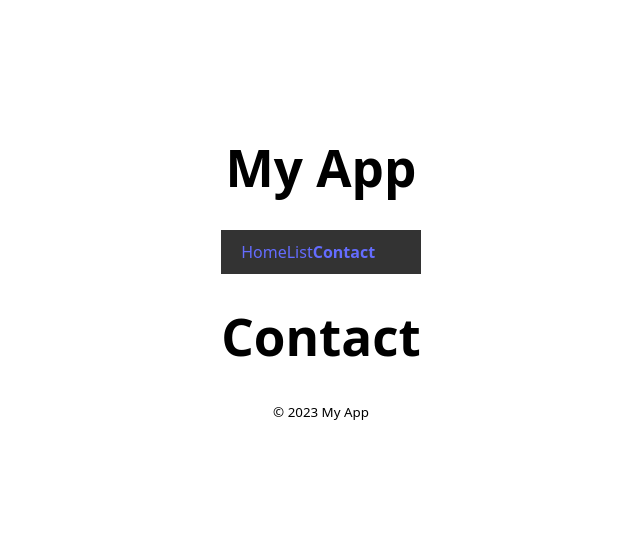
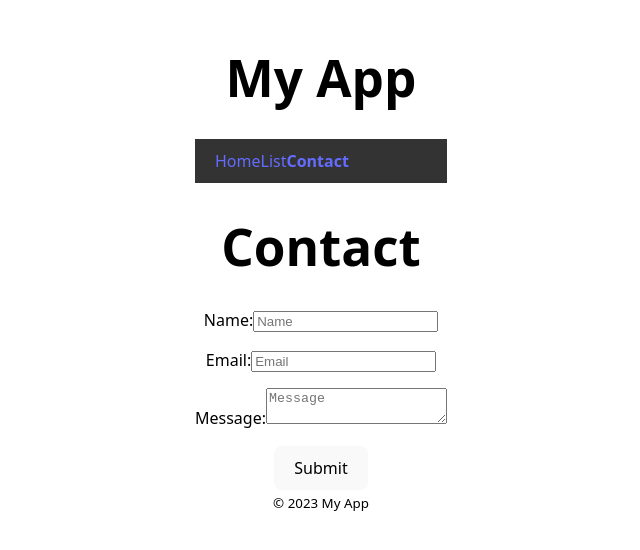
Before and after one commit to Phong-Le-Duc/react-template, a React (Vite) app: page /contact in a window 1280 px wide. Shown: the part 136-686 px from the top of the page, without its empty margins (319-959 px from the left). Built offline with nearby package versions, Linux system fonts and the light colour scheme.

Commit message:
update handleSubmit to be async

```diff
--- a/package.json
+++ b/package.json
@@ -15,7 +15,8 @@
     "react": "^19.1.0",
     "react-dom": "^19.1.0",
     "react-icons": "^5.5.0",
-    "react-router": "^7.6.0"
+    "react-router": "^7.6.0",
+    "zod": "^3.25.30"
   },
   "devDependencies": {
     "@eslint/js": "^9.25.0",
--- a/src/pages/Contact.jsx
+++ b/src/pages/Contact.jsx
@@ -1,6 +1,81 @@
+import { Form, useNavigate } from "react-router"
+import { z } from "zod/v4";
+import { useState } from "react";
+
+const contactSchema = z.object({
+    name: z.string().min(2, "Name is required"),
+    email: z.email(),
+    message: z.string().min(1, "Message is required") //.optional() metoden så det ikke er et krav at udfylde feltet hvis det er.
+})
+
 export default function Contact() {
+    const [errors, setErrors] = useState({});
+    const navigate = useNavigate()
+
+    async function handleSubmit(event) {
+        event.preventDefault();
+
+        const formData = new FormData(event.target);
+        const data = Object.fromEntries(formData.entries());
+        console.log("Form submitted:", data);
+
+        const result = contactSchema.safeParse(data)
+
+        if (!result.success) {
+            const errors = z.treeifyError(result.error)
+            console.log(errors);
+            setErrors(errors.properties)
+        } else {
+            setErrors({})
+
+            const response = await fetch("https://jsonplaceholder.typicode.com/users", {
+                method: "POST",
+                headers: {
+                    "Content-type": "application/json"
+                },
+                body: JSON.stringify(result.data)
+            })
+
+            // .then(res => {
+            //     console.log("data was sent!!!");
+            //     if (res.ok) navigate("/")
+            // })
+
+            if (!response.ok) {
+                throw new Error(("Could not save data"))
+            }
+            console.log("data was sent!!!");
+            navigate("/")
+        }
+
+
+
+
+
+        // fetch... method post
+    }
 
     return (
-        <h1>Contact</h1>
+        <>
+            <h1>Contact</h1>
+            <Form method="post" onSubmit={handleSubmit}>
+                <div>
+                    <label htmlFor="name">Name:</label>
+                    <input type="text" name="name" placeholder="Name" />
+                    <p>{errors && errors?.name?.errors[0]}</p>
+                </div>
+                <div>
+                    <label htmlFor="email">Email:</label>
+                    <input type="email" name="email" placeholder="Email" />
+                    <p>{errors && errors?.email?.errors[0]}</p>
+                </div>
+                <div>
+                    <label htmlFor="message">Message:</label>
+                    <textarea name="message" placeholder="Message"></textarea>
+                    <p>{errors && errors?.message?.errors[0]}</p>
+                </div>
+                <button type="submit">Submit</button>
+            </Form>
+        </>
     )
 }
```
Also changed, not shown: 1 other file (tests, documents, lock files or other folders).
